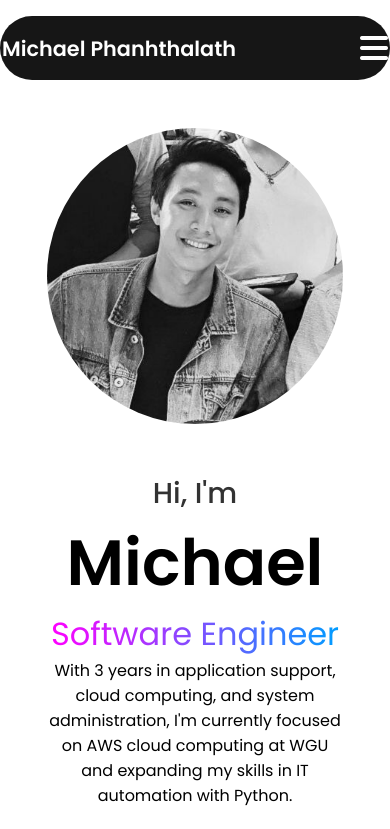
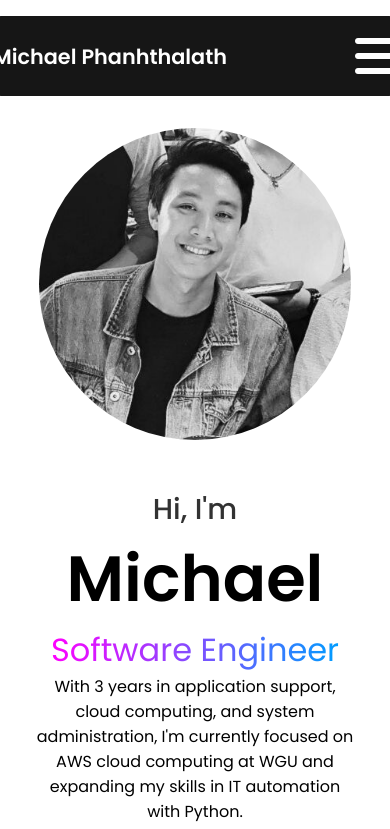
Before and after one commit to mphanhthalath/mphanhthalath.github.io, a plain HTML site: page index.html in a window 390 px wide. Shown: the top 829 px of the page. Drawn offline with Linux system fonts and the light colour scheme.

Commit message:
mobile fix

```diff
--- a/style.css
+++ b/style.css
@@ -13,13 +13,9 @@
 /* Global Styles for Layout */
 html, body {
     overflow-x: hidden;
-    width: 100vw; /* Fixes width to viewport */
+    width: 100%; /* Fixes width to viewport */
 }
 
-* {
-    max-width: 100%;
-    box-sizing: border-box; /* Consistent padding and border behavior */
-}
 
 /* Rest of your CSS below */
 
@@ -98,13 +94,13 @@ li a:hover::before{
 }
 
 #menu-icon{
-    font-size: 2rem;
+    font-size: 3rem;
     display: none;
 }
 
 section{
     min-height: 100vh;
-    padding: 8rem 12%;
+    padding: 8rem 2rem;
     width: 100%;
     position: relative;
 }
@@ -473,7 +469,7 @@ footer ul li a{
         display: block;
     }
     header{
-        padding: 1rem 5rem;
+        padding: 1rem 2rem;
         gap: 8rem;
     }
     header.logo{
```
